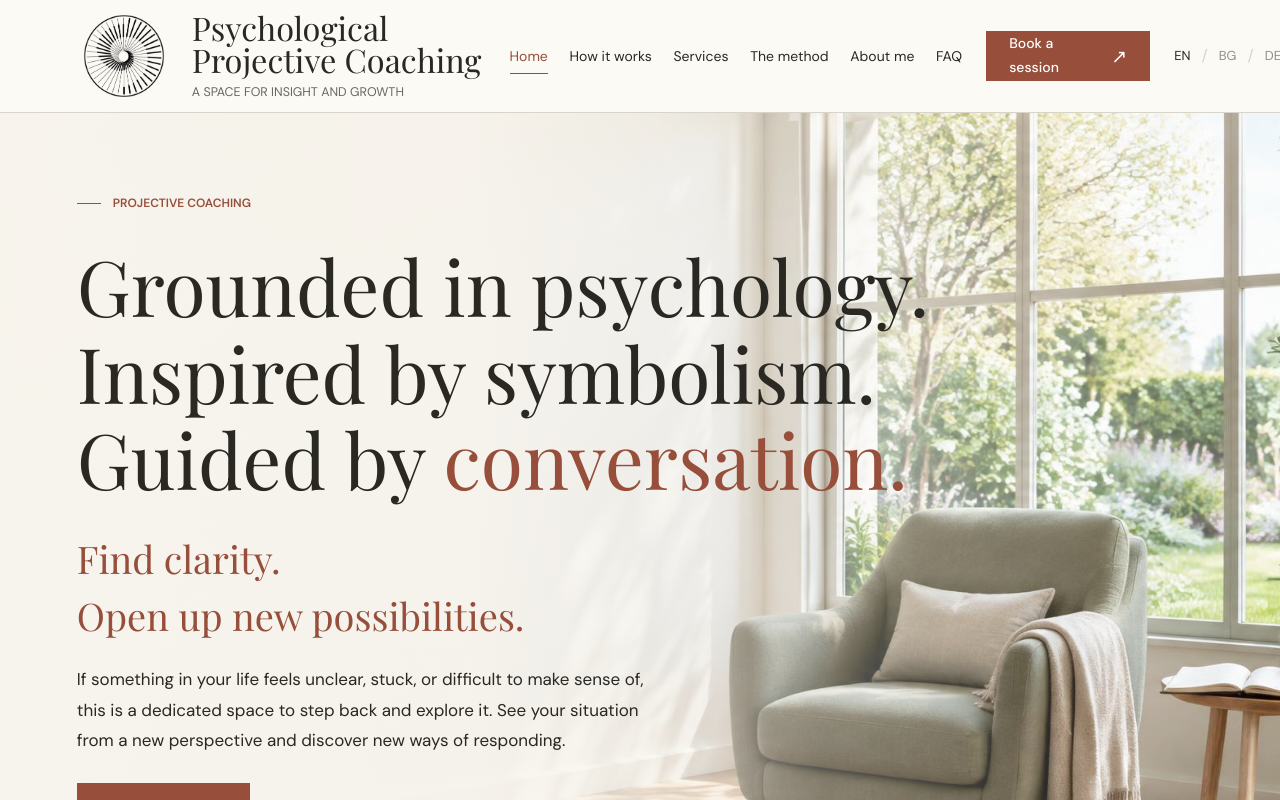
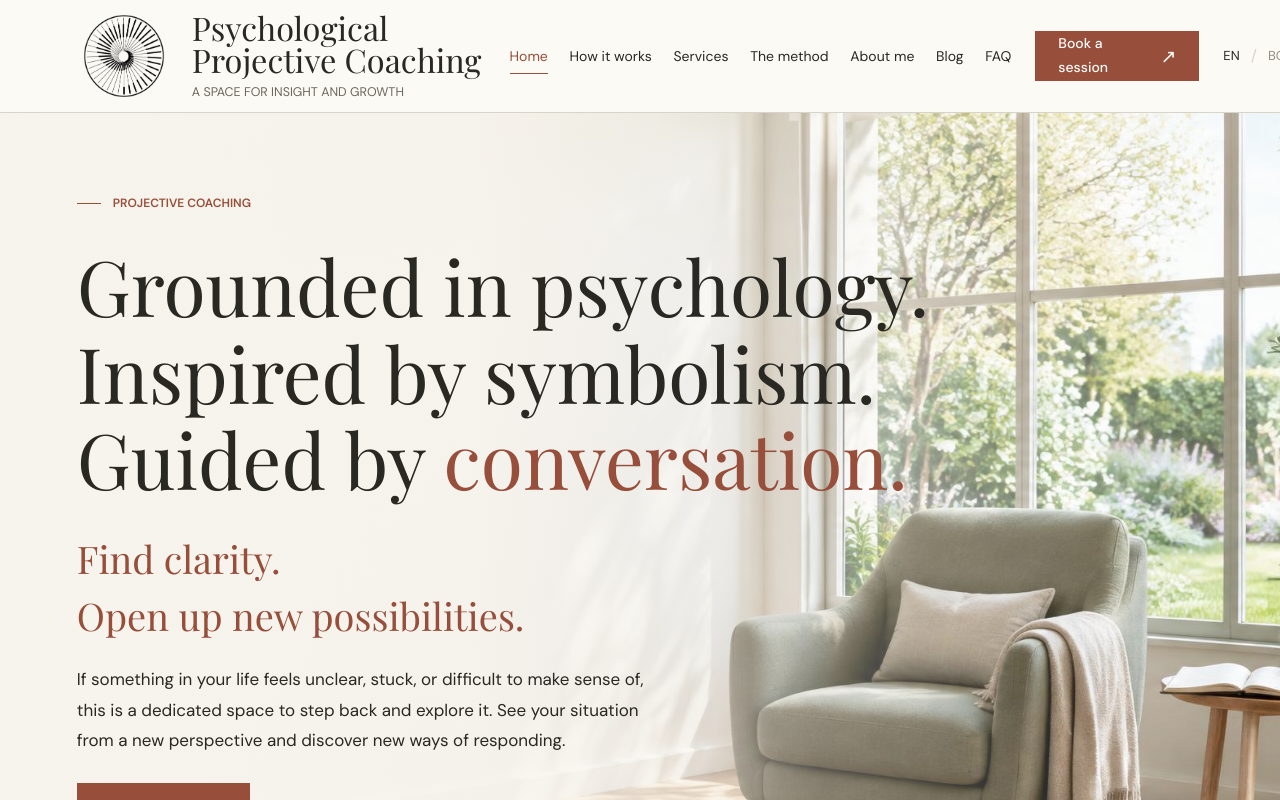
Before and after one commit to stanevplamen/reflective-dialogue, a React (Vite) app: page / in a window 1280 px wide. Shown: the top 800 px of the page. Built offline with nearby package versions, Linux system fonts and the light colour scheme; a web font is replaced by a local one.

Commit message:
Add bilingual blog section and hide German option

```diff
--- a/src/App.tsx
+++ b/src/App.tsx
@@ -1,8 +1,8 @@
 import { useEffect, useState } from 'react'
 import { Route, Routes } from 'react-router-dom'
 import { Footer, Header, type Language } from './components'
-import { AboutPage, BookingPage, FAQPage, HomePage, HowItWorksPage, MethodPage, ServicesPage } from './pages'
-import { BgAboutPage, BgBookingPage, BgFAQPage, BgHomePage, BgHowItWorksPage, BgMethodPage, BgServicesPage } from './bgPages'
+import { AboutPage, BlogPage, BookingPage, FAQPage, HomePage, HowItWorksPage, MethodPage, ServicesPage } from './pages'
+import { BgAboutPage, BgBlogPage, BgBookingPage, BgFAQPage, BgHomePage, BgHowItWorksPage, BgMethodPage, BgServicesPage } from './bgPages'
 
 export default function App() {
   const [language, setLanguage] = useState<Language>('EN')
@@ -22,6 +22,7 @@ export default function App() {
           <Route element={language === 'BG' ? <BgServicesPage /> : <ServicesPage />} path="/services" />
           <Route element={language === 'BG' ? <BgMethodPage /> : <MethodPage />} path="/the-method" />
           <Route element={language === 'BG' ? <BgAboutPage /> : <AboutPage />} path="/about" />
+          <Route element={language === 'BG' ? <BgBlogPage /> : <BlogPage />} path="/blog" />
           <Route element={language === 'BG' ? <BgFAQPage /> : <FAQPage />} path="/faq" />
           <Route element={language === 'BG' ? <BgBookingPage /> : <BookingPage />} path="/book-a-session" />
           <Route element={language === 'BG' ? <BgHomePage /> : <HomePage />} path="*" />
--- a/src/components.tsx
+++ b/src/components.tsx
@@ -7,7 +7,7 @@ export type Language = 'EN' | 'BG' | 'DE'
 export function LanguageSelector({ value, onChange }: { value: Language; onChange: (language: Language) => void }) {
   return (
     <div className="language-switch" aria-label="Choose language">
-      {(['EN', 'BG', 'DE'] as const).map((language, index) => (
+      {(['EN', 'BG'] as const).map((language, index) => (
         <span className="language-option" key={language}>
           {index > 0 && <span aria-hidden="true" className="language-slash">/</span>}
           <button
@@ -57,7 +57,7 @@ export function Header({ language, onLanguageChange }: { language: Language; onL
                 onClick={() => setMenuOpen(false)}
                 to={path}
               >
-                {language === 'BG' ? ['Начало', 'Как протича', 'Услуги', 'Методът', 'За мен', 'Въпроси'][index] : label}
+                {language === 'BG' ? ['Начало', 'Как протича', 'Услуги', 'Методът', 'За мен', 'Блог', 'Въпроси'][index] : label}
               </NavLink>
             ))}
           </nav>
@@ -84,7 +84,7 @@ export function Footer({ language = 'EN' }: { language?: Language }) {
         </div>
         <div className="footer-links">
           <span className="eyebrow">{bg ? 'Разгледайте' : 'Explore'}</span>
-          {navigation.slice(1).map(({ label, path }, index) => <Link key={path} to={path}>{bg ? ['Как протича', 'Услуги', 'Методът', 'За мен', 'Въпроси'][index] : label}</Link>)}
+          {navigation.slice(1).map(({ label, path }, index) => <Link key={path} to={path}>{bg ? ['Как протича', 'Услуги', 'Методът', 'За мен', 'Блог', 'Въпроси'][index] : label}</Link>)}
         </div>
         <div className="footer-note">
           <span className="eyebrow">{bg ? 'Пространство за пауза' : 'A space to pause'}</span>
--- a/src/content.ts
+++ b/src/content.ts
@@ -4,6 +4,7 @@ export const navigation = [
   { label: 'Services', path: '/services' },
   { label: 'The method', path: '/the-method' },
   { label: 'About me', path: '/about' },
+  { label: 'Blog', path: '/blog' },
   { label: 'FAQ', path: '/faq' },
 ]
 
--- a/src/pages.tsx
+++ b/src/pages.tsx
@@ -63,6 +63,10 @@ export function AboutPage() {
 
 export function FAQPage() {
   return <><PageHero className="page-hero-no-divider faq-page-compact faq-abstract-hero" eyebrow="QUESTIONS & ANSWERS" title="Curiosity is a good place to start." description="You are welcome to ask questions, be sceptical, and take your time deciding whether this approach feels right for you." /><section className="faq-section faq-page-compact wrap"><FAQAccordion /></section><BookingCTA /></>
+}
+
+export function BlogPage() {
+  return <><PageHero className="blog-page-hero" eyebrow="BLOG" title="Tarot, psychology and the stories we make." description="Essays exploring tarot through Jungian and psychological lenses, the language of symbols, and the questions that help us see our lives differently." /><section className="blog-section wrap"><div className="blog-empty"><SectionLabel>COMING SOON</SectionLabel><h2>Thoughtful writing is on its way.</h2><p>Articles and essays on tarot, Jungian ideas, symbolism, and reflective practice will appear here.</p></div></section></>
 }
 
 export function BookingPage() {
--- a/src/styles.css
+++ b/src/styles.css
@@ -311,6 +311,18 @@ img { max-width: 100%; display: block; }
 }
 @media (max-width: 640px) { .method-page-hero { background-image: linear-gradient(rgba(247, 243, 234, .94), rgba(247, 243, 234, .79)), url('/images/method-abstract.png'); background-position: 65% center; } }
 
+.blog-page-hero {
+  background-image: linear-gradient(90deg, rgba(247, 243, 234, .97) 0%, rgba(247, 243, 234, .9) 53%, rgba(247, 243, 234, .44) 100%), url('/images/method-abstract.png');
+  background-position: center;
+  background-size: cover;
+}
+@media (max-width: 640px) { .blog-page-hero { background-image: linear-gradient(rgba(247, 243, 234, .94), rgba(247, 243, 234, .79)), url('/images/method-abstract.png'); background-position: 65% center; } }
+
+.blog-section { min-height: 300px; padding-block: clamp(64px, 8vw, 108px); }
+.blog-empty { max-width: 850px; margin-inline: auto; }
+.blog-empty h2 { margin: 24px 0 16px; font: 400 clamp(32px, 4vw, 48px)/1.15 var(--serif); }
+.blog-empty p { max-width: 680px; margin: 0; color: var(--muted); font-size: 18px; line-height: 1.8; }
+
 
 .faq-section, .faq-section .faq-list, .faq-section .faq-item { background: transparent; background-image: none; }
 
```
Also changed, not shown: src/bgPages.tsx (+1 -0 lines).
